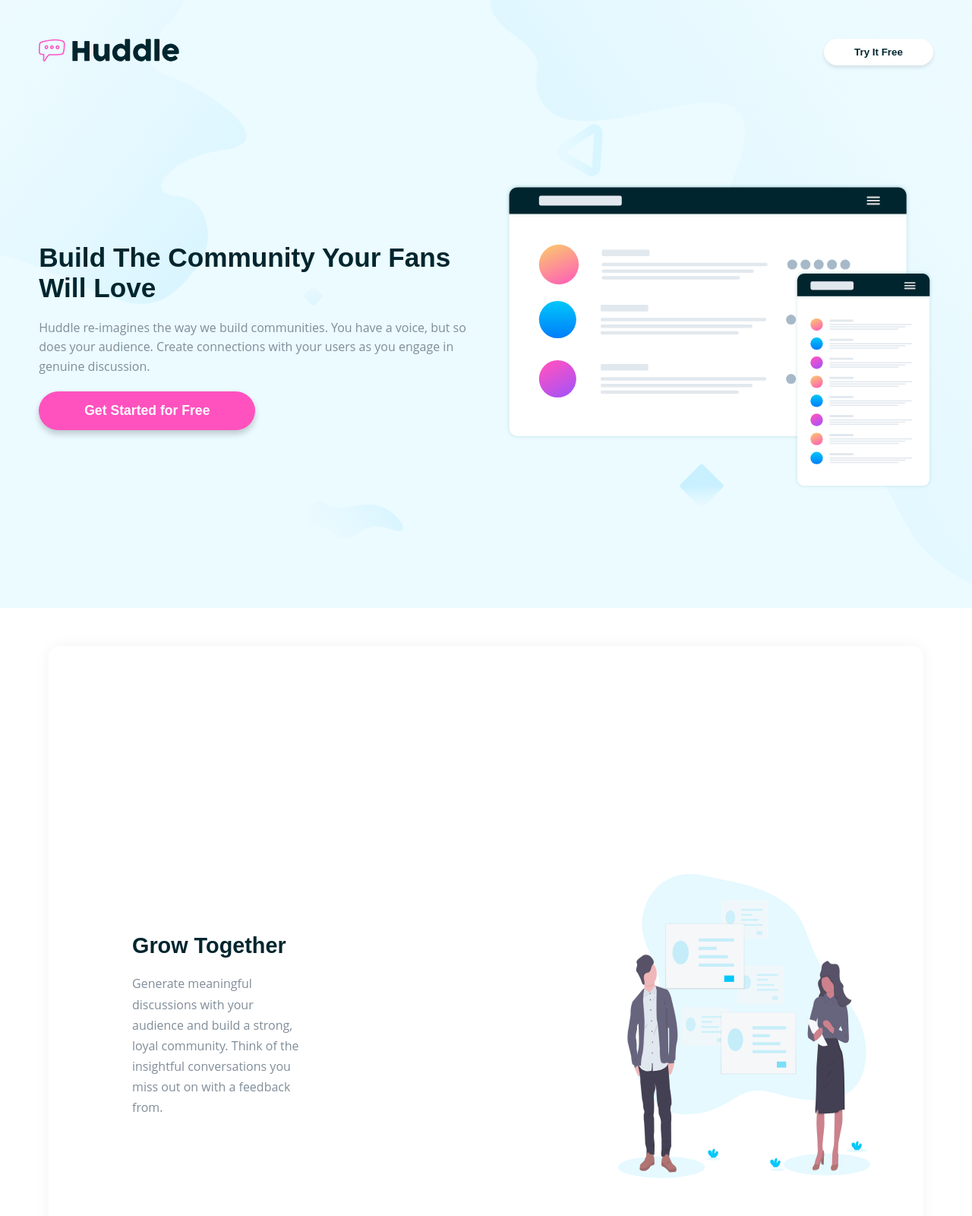
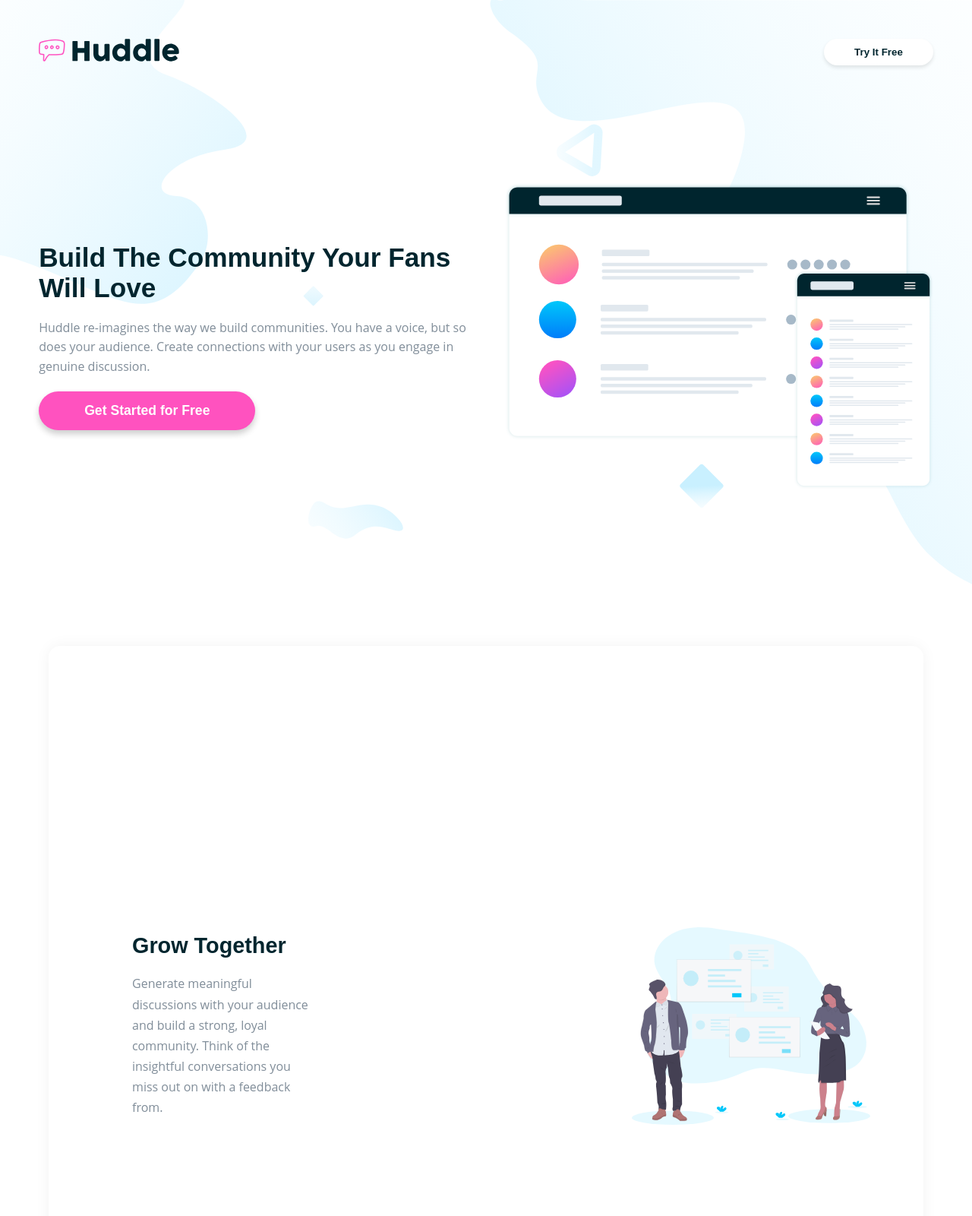
Before and after one commit to Ismael-web-pixel/Huddle-Landing-Page, a plain HTML site: page index.html in a window 1280 px wide. Shown: the top 1600 px of the page at 76% size. Drawn offline with Linux system fonts and the light colour scheme.

Commit message:
css modification

```diff
--- a/style.css
+++ b/style.css
@@ -27,7 +27,7 @@ p {
     background-repeat: no-repeat;
     background-position: center;
     background-image: url(./bg-hero-desktop.svg);
-    background-color: hsl(193, 100%, 96%);
+    background-color: hsl(193);
 }
 
 .champs1 {
@@ -51,7 +51,7 @@ p {
     background-color: white;
     color: hsl(192, 100%, 9%);
     box-shadow: 0 3px 5px rgba(0, 0, 0, 0.1);
-    transition: all 0.3s;
+    /* transition: all 0.3s; */
 }
 
 .Free button:hover {
@@ -150,8 +150,8 @@ p {
 
 
 .grow, .card2, .s2 {
-    width: 50vw;
-    min-height: 50vh;
+    width: 590px;
+    min-height: 260px;
     display: flex;
     justify-content: center;
 }
@@ -163,7 +163,6 @@ p {
 .block6 {
 
     position: relative;
-    z-index: 3;
     width: 80%;
     min-height: 400px;
     max-width: 700px;
@@ -277,7 +276,7 @@ p {
 .footer-links a {
     color: white;
     text-decoration: none;
-    transition: color 0.3s;
+    /* transition: color 0.3s; */
 }
 .footer-links a:hover {
     color: hsl(322, 100%, 66%);
@@ -300,11 +299,11 @@ p {
     display: flex;
     align-items: center;
     justify-content: center;
-    transition: all 0.3s;
+    /* transition: all 0.3s; */
 }
 .footer-social a:hover {
     color: hsl(322, 100%, 66%);
-    border-color: hsl(322, 100%, 66%);
+    /* border-color: hsl(322, 100%, 66%); */
 }
 
 .footer-bottom {
@@ -442,7 +441,6 @@ p {
   font-size: 0.9rem;
 }
 
-}
 .champs {
   flex-direction: column;
   align-items: center;
@@ -607,3 +605,4 @@ p {
     font-size: 0.8rem;
   }
 }
+}
```
